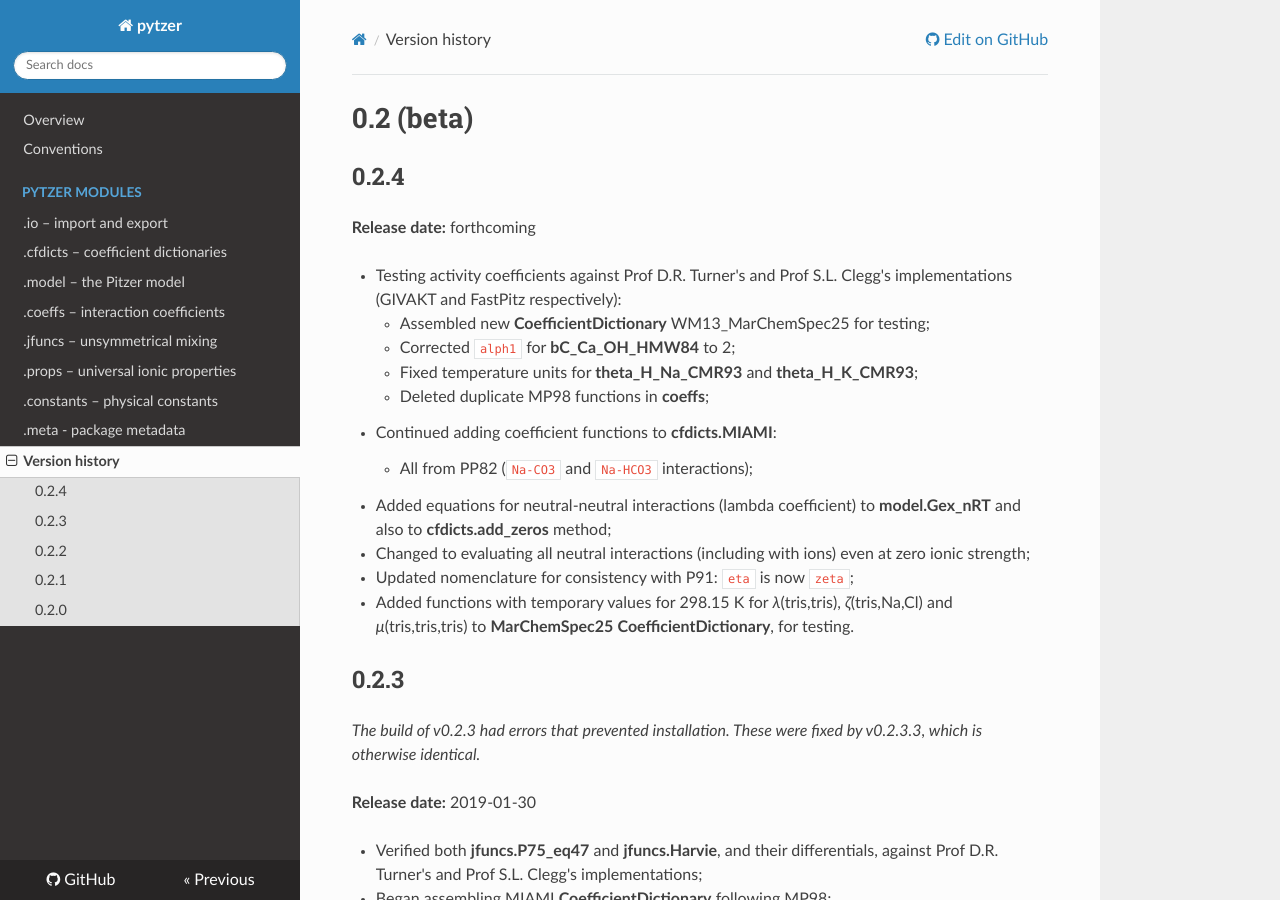
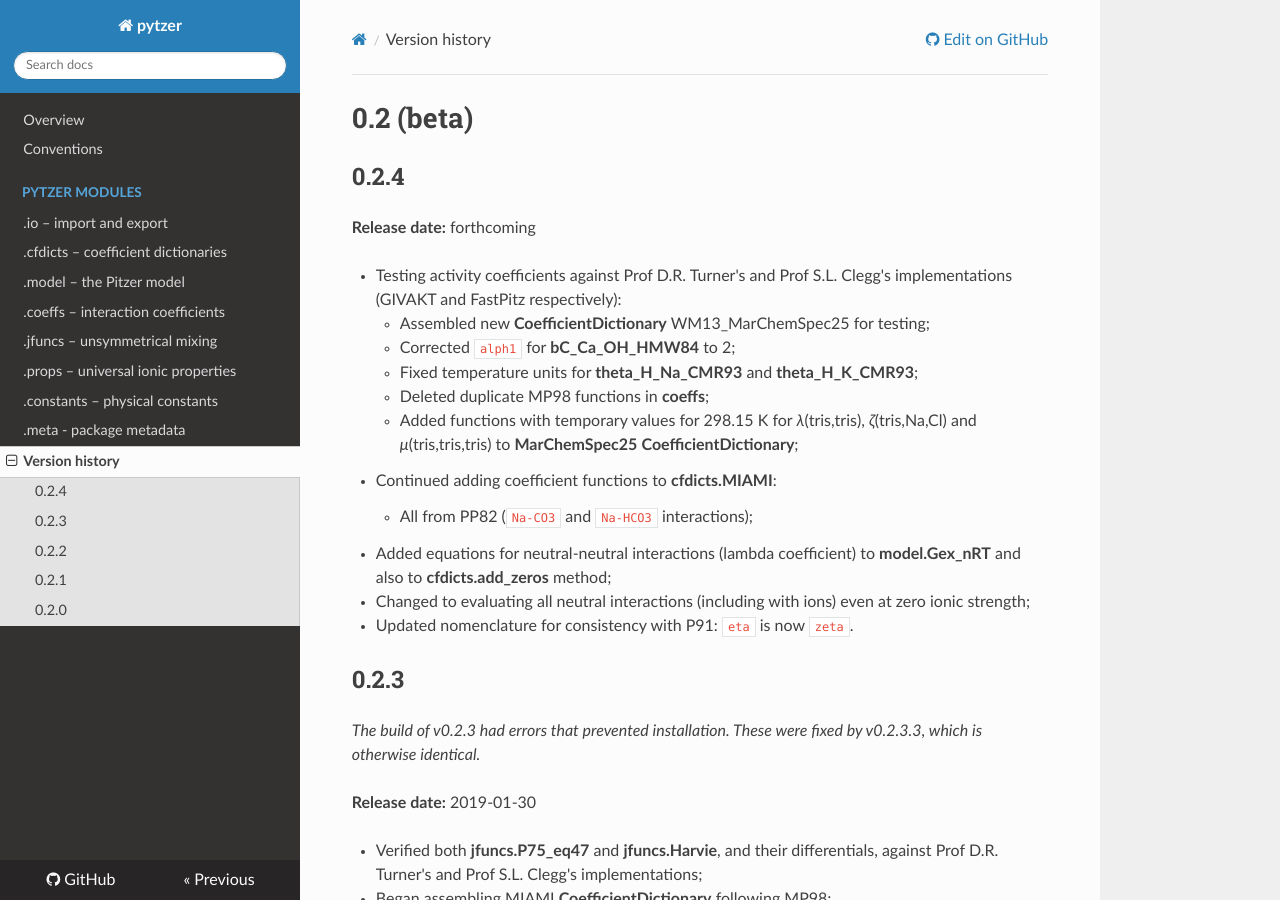
Before and after one commit to mvdh7/pytzer, an MkDocs documentation site: the page built from docs/version-history.md, in a window 1280 px wide and 900 px high. Built offline with MkDocs 1.6.1, drawn with Linux system fonts in a browser that asks for light colours; nearby versions of some CDN libraries.

```diff
--- a/docs/version-history.md
+++ b/docs/version-history.md
@@ -9,12 +9,12 @@
     * Corrected `alph1` for **bC_Ca_OH_HMW84** to 2;
     * Fixed temperature units for **theta_H_Na_CMR93** and **theta_H_K_CMR93**;
     * Deleted duplicate MP98 functions in **coeffs**;
+    * Added functions with temporary values for 298.15 K for *λ*(tris,tris), *ζ*(tris,Na,Cl) and *μ*(tris,tris,tris) to **MarChemSpec25** **CoefficientDictionary**;
   * Continued adding coefficient functions to **cfdicts.MIAMI**:
     * All from PP82 (`Na-CO3` and `Na-HCO3` interactions);
   * Added equations for neutral-neutral interactions (lambda coefficient) to **model.Gex_nRT** and also to **cfdicts.add_zeros** method;
   * Changed to evaluating all neutral interactions (including with ions) even at zero ionic strength;
-  * Updated nomenclature for consistency with P91: `eta` is now `zeta`;
-  * Added functions with temporary values for 298.15 K for *λ*(tris,tris), *ζ*(tris,Na,Cl) and *μ*(tris,tris,tris) to **MarChemSpec25** **CoefficientDictionary**, for testing.
+  * Updated nomenclature for consistency with P91: `eta` is now `zeta`.
 
 
 ## 0.2.3
```
Also changed, not shown: docs/modules/coeffs.md (+1 -1 lines).
